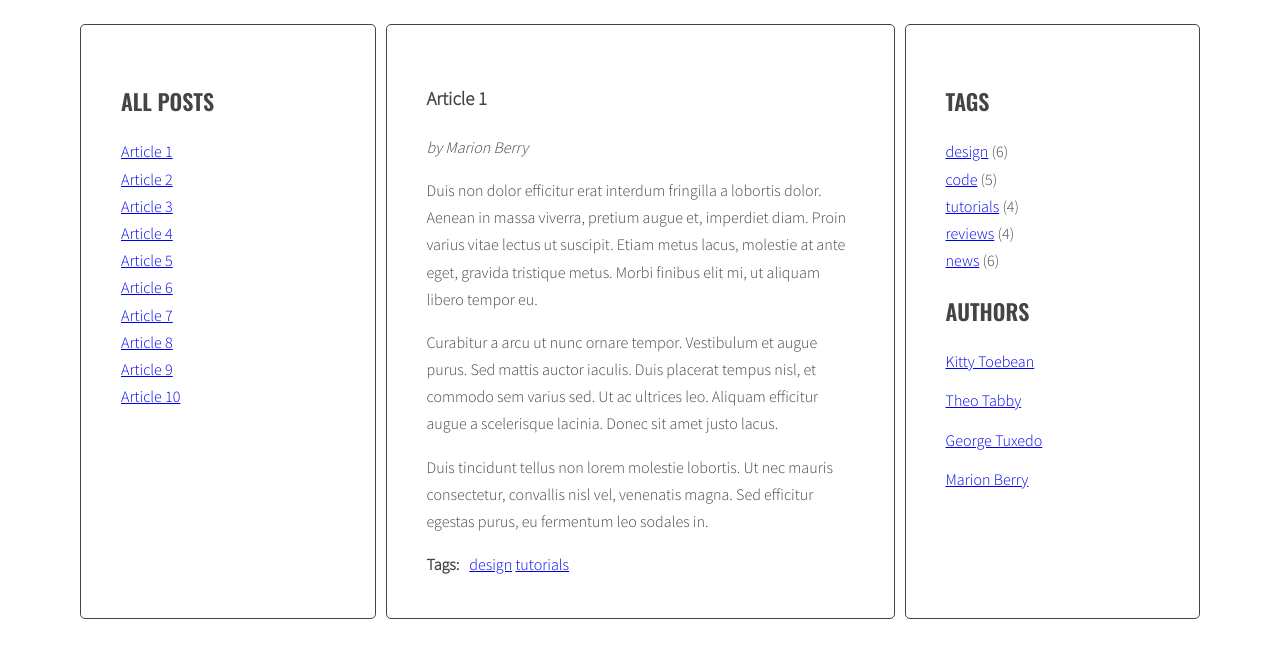
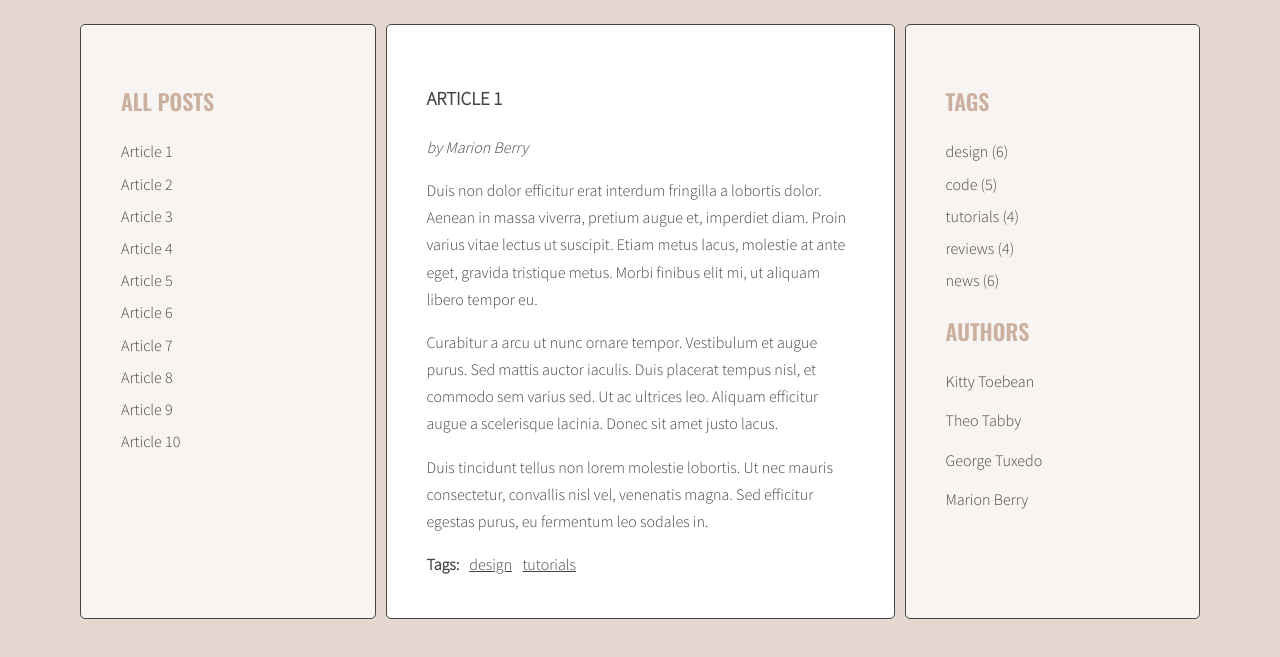
Before and after one commit to justinaz90/javascript-blog, a website: page index.html in a window 1280 px wide. Shown: the part 255-912 px from the top of the page. Before the commit the page ends 882 px from the top, so only its background shows below. Drawn offline with nearby package versions, Linux system fonts and the light colour scheme.

Commit message:
Change styles

```diff
--- a/sass/style.scss
+++ b/sass/style.scss
@@ -22,6 +22,7 @@ body {
   font-weight: 300;
   font-size: 16px;
   line-height: 1.7;
+  background: #e6d8d1;
 }
 
 .container {
@@ -34,6 +35,8 @@ body {
   text-transform: uppercase;
   font-family: $font-header;
   font-weight: 600;
+  color: #cbb09f;
+
   span {
     text-transform: none;
     font-weight: 400;
@@ -50,14 +53,24 @@ body {
 
 .sidebar {
   flex: 1 0 0;
+  background: #f8f4f2;
+
+  li {
+    margin-bottom: 5px;
+
+    a {
+      text-decoration: none;
+      color: $color-dark;
+    }
+  }
 }
 
 .posts {
   flex: 2 0 0;
+  background: $color-light;
 }
 
 .sidebar, .posts {
-  background: $color-light;
   margin-right: 10px;
   padding: 40px;
   border: 1px solid $color-dark;
@@ -80,6 +93,8 @@ body {
   list-style-type: none;
   margin: 0;
   padding: 0;
+
+
   .active {
     font-weight: bold;
   }
@@ -102,9 +117,21 @@ body {
 /* Post */
 
 .post {
-  display: none;
+  //display: none;
+  position: absolute;
+  z-index: 1;
+  opacity: 0;
+
   &.active {
     display: block;
+    z-index: 2;
+    position: relative;
+    transition: all 3s;
+    opacity: 1.0;
+
+    .post-title {
+      text-transform: uppercase;
+    }
   }
 }
 
@@ -117,4 +144,8 @@ body {
   p {
     margin: 0 10px 0 0;
   }
+  a {
+    padding-right: 7px;
+    color: $color-dark;
+  }
 }
```
Also changed, not shown: css/style.css, 1 other file.
